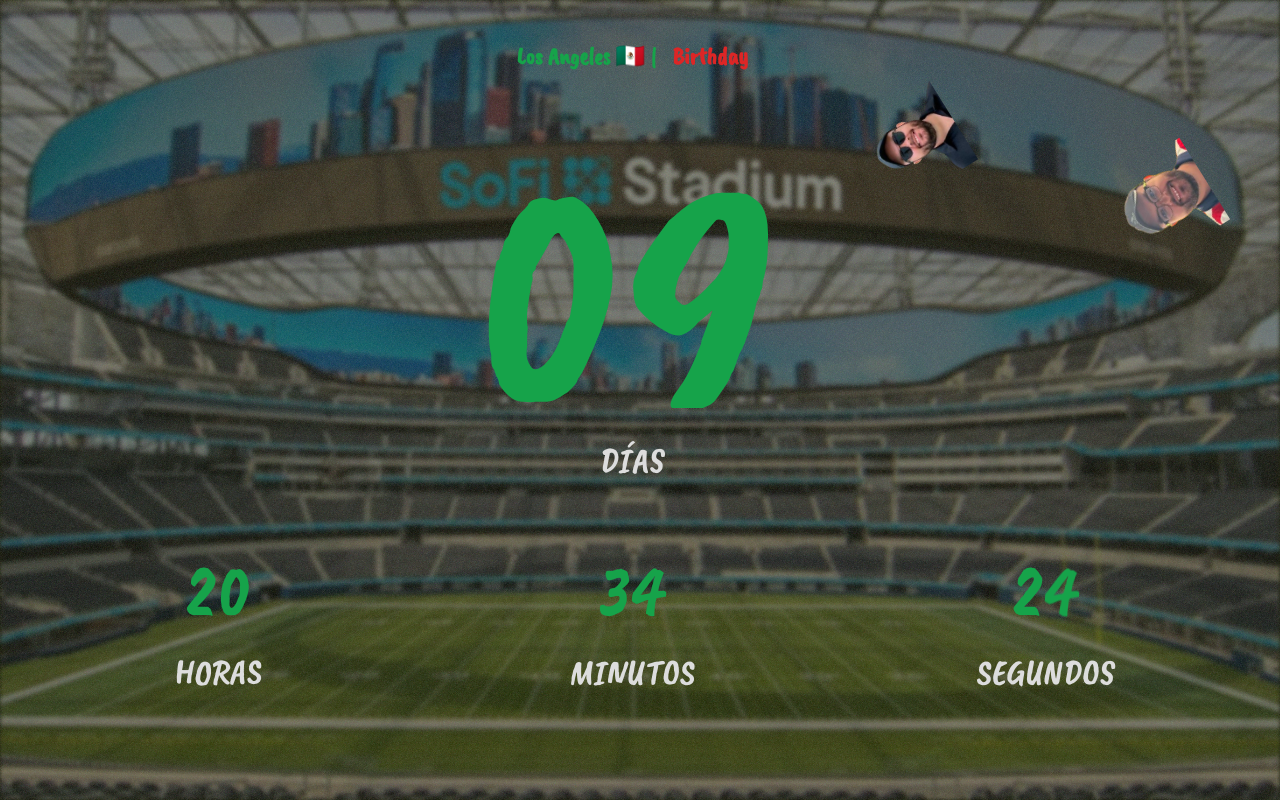
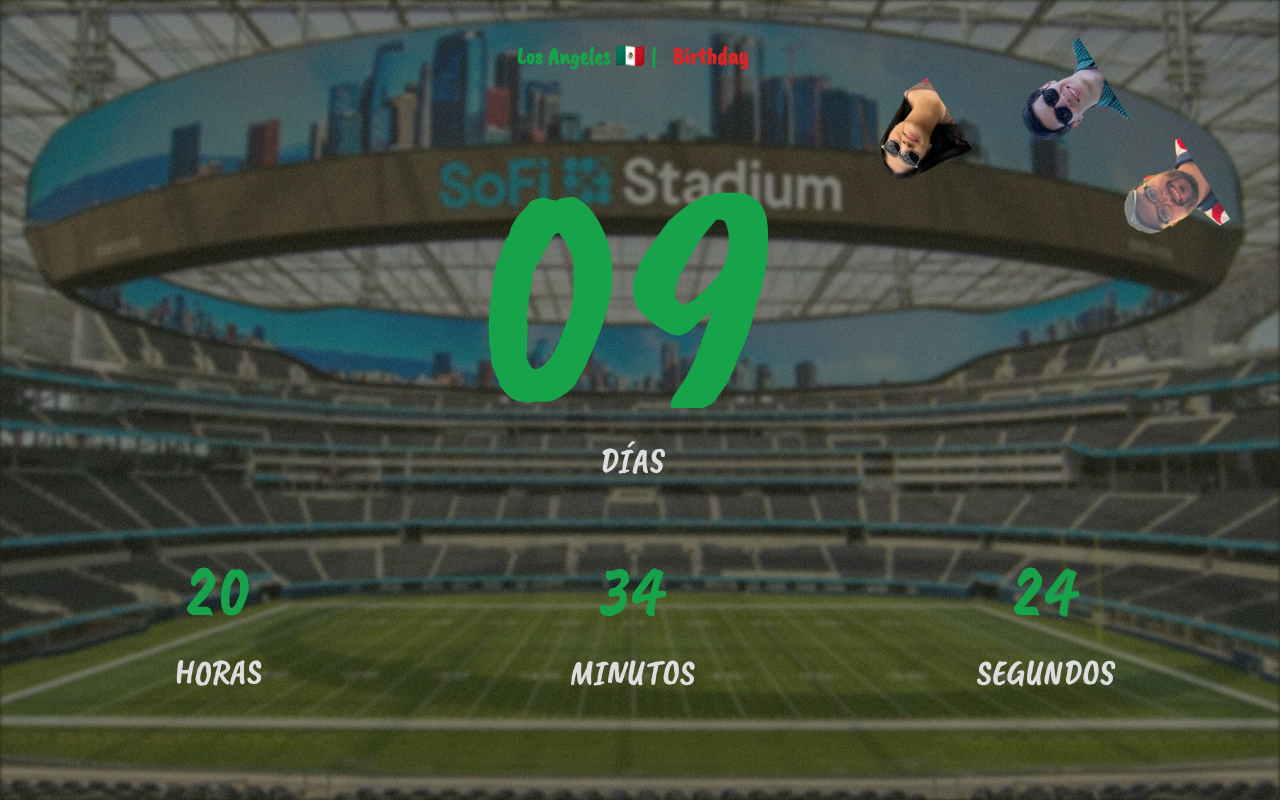
Before and after one commit to albertobautista/miami-countdown, an Astro site: page / in a window 1280 px wide. Built offline with nearby package versions, Linux system fonts and the light colour scheme; Astro itself is replaced by a stand-in of ours.

Commit message:
Add personas dynamically

```diff
--- a/src/data/events.ts
+++ b/src/data/events.ts
@@ -8,6 +8,7 @@
     timestamp: 1765087200000,
     backgroundImage: "/img/bg/akron.webp",
     colorClass: "text-red-600",
+    people: ["alberto"],
   },
   {
     id: "los-angeles",
@@ -16,6 +17,7 @@
     timestamp: 1749949200000,
     backgroundImage: "/img/bg/sofi.webp",
     colorClass: "text-green-600",
+    people: ["alberto", "desiree", "arturo"],
   },
 ];
 
--- a/src/layouts/Layout.astro
+++ b/src/layouts/Layout.astro
@@ -13,6 +13,7 @@
   description: string;
   backgroundImage: string;
   colorClass: string;
+  people?: string[];
 }
 
 const {
--- a/src/pages/event/[id].astro
+++ b/src/pages/event/[id].astro
@@ -17,23 +17,28 @@
 if (!event) {
   throw new Error("Evento no encontrado");
 }
+const DEFAULT_POSITION = 50;
 ---
 
 <Layout title={event.title} description={event.description} event={event}>
   <main class="relative w-full h-screen overflow-hidden">
     <Countdown timestamp={event.timestamp} colorClass={event.colorClass} />
-    <BouncingImage
-      imgSrc="/img/faces/alberto.png"
-      leftPosition={50}
-      topPosition={50}
-      client:load
-    />
-    <BouncingImage
-      imgSrc="/img/faces/alberto2.png"
-      leftPosition={300}
-      topPosition={300}
-      client:load
-    />
+    {
+      event.people &&
+        event.people.length > 0 &&
+        event.people.map((person, index) => (
+          <BouncingImage
+            imgSrc={`/img/faces/${person}.png`}
+            leftPosition={
+              DEFAULT_POSITION * (index % 2 === 0 ? index + 1 : index + 5)
+            }
+            topPosition={
+              DEFAULT_POSITION * (index % 2 === 0 ? index + 1 : index + 5)
+            }
+            client:load
+          />
+        ))
+    }
   </main>
 
   <style is:global>
--- a/src/pages/index.astro
+++ b/src/pages/index.astro
@@ -5,25 +5,28 @@
 import { orderedEvents } from "@/data/events";
 
 const event = orderedEvents[0];
+const DEFAULT_POSITION = 50;
 ---
 
 <Layout title="Cumple - 2025" description="Cumpleaños - 2025" event={event}>
   <main class="relative w-full h-screen overflow-hidden">
     <Countdown timestamp={event.timestamp} colorClass={event.colorClass} />
 
-    <!-- <Countdown /> -->
-    <BouncingImage
-      imgSrc="/img/faces/alberto.png"
-      leftPosition={50}
-      topPosition={50}
-      client:load
-    />
-
-    <BouncingImage
-      imgSrc="/img/faces/alberto2.png"
-      leftPosition={300}
-      topPosition={300}
-      client:load
-    />
+    {
+      event.people &&
+        event.people.length > 0 &&
+        event.people.map((person, index) => (
+          <BouncingImage
+            imgSrc={`/img/faces/${person}.png`}
+            leftPosition={
+              DEFAULT_POSITION * (index % 2 === 0 ? index + 1 : index + 5)
+            }
+            topPosition={
+              DEFAULT_POSITION * (index % 2 === 0 ? index + 1 : index + 5)
+            }
+            client:load
+          />
+        ))
+    }
   </main>
 </Layout>
```
